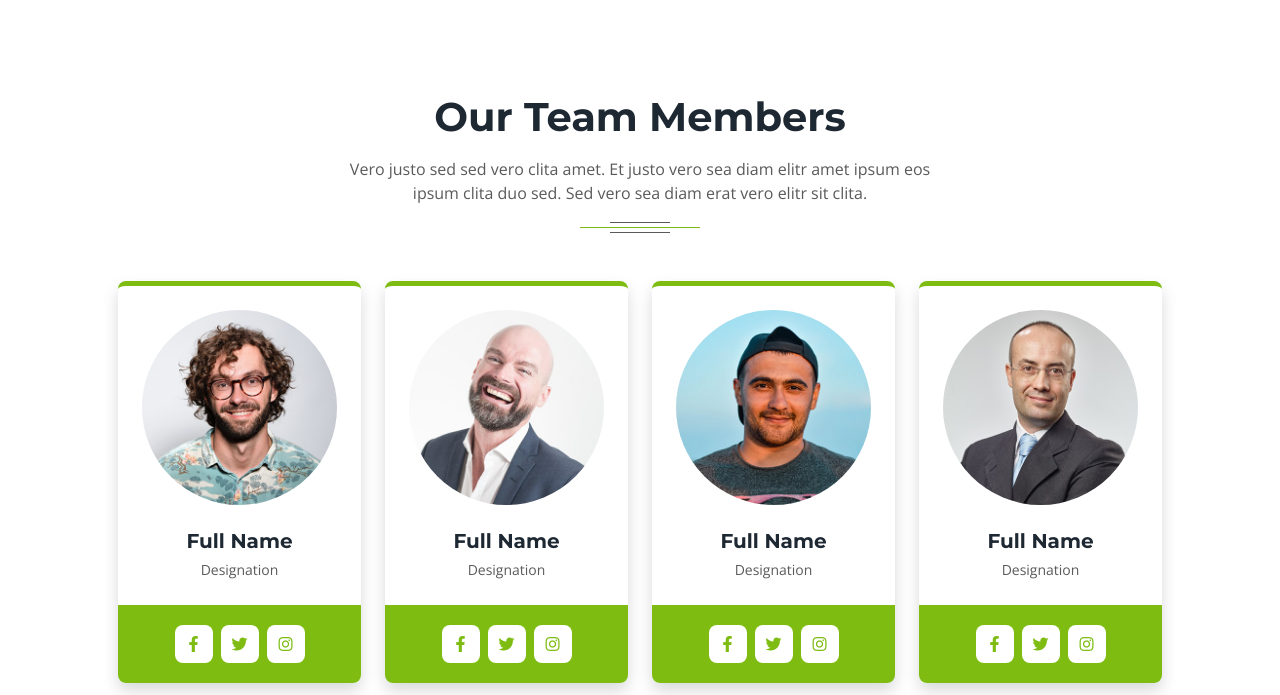
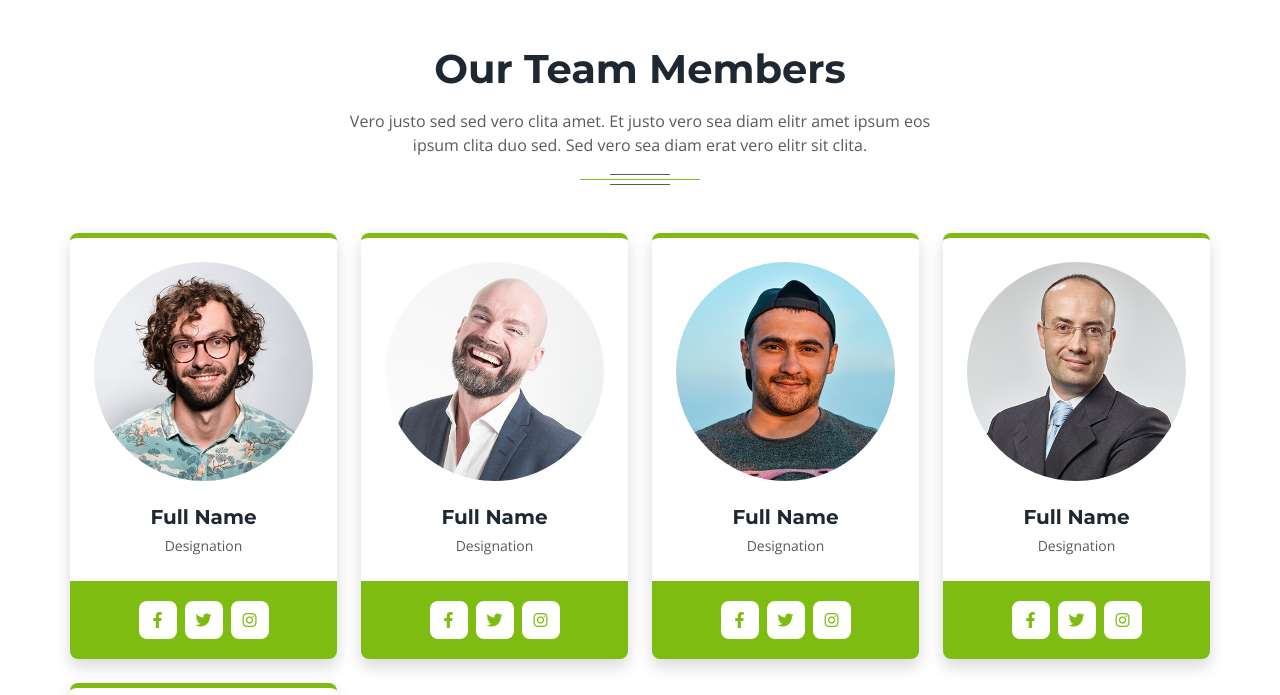
Before and after one commit to SopheaktraMEACH/SV5---WDII---Final, a plain HTML site: page index.html in a window 1280 px wide. Shown: the part 3637-4332 px from the top of the page. Drawn offline with nearby package versions, Linux system fonts and the light colour scheme.

Commit message:
testing commit message formatting# This is a sample commit message.

```diff
--- a/index.html
+++ b/index.html
@@ -427,8 +427,8 @@
 
 
         <!-- Team Start -->
-        <div class="container-xxl py-5">
-            <div class="container px-lg-5">
+        <div class="container-xxl py-0">
+            <div class="container px-lg-0">
                 <div class="section-title position-relative text-center mx-auto mb-5 pb-4 wow fadeInUp" data-wow-delay="0.1s" style="max-width: 600px;">
                     <h1 class="mb-3">Our Team Members</h1>
                     <p class="mb-1">Vero justo sed sed vero clita amet. Et justo vero sea diam elitr amet ipsum eos
@@ -467,6 +467,20 @@
                         <div class="team-item border-top border-5 border-primary rounded shadow overflow-hidden">
                             <div class="text-center p-4">
                                 <img class="img-fluid rounded-circle mb-4" src="img/team-3.jpg" alt="">
+                                <h5 class="fw-bold mb-1">Full Name</h5>
+                                <small>Designation</small>
+                            </div>
+                            <div class="d-flex justify-content-center bg-primary p-3">
+                                <a class="btn btn-square text-primary bg-white m-1" href=""><i class="fab fa-facebook-f"></i></a>
+                                <a class="btn btn-square text-primary bg-white m-1" href=""><i class="fab fa-twitter"></i></a>
+                                <a class="btn btn-square text-primary bg-white m-1" href=""><i class="fab fa-instagram"></i></a>
+                            </div>
+                        </div>
+                    </div>
+                    <div class="col-lg-3 col-md-6 wow fadeInUp" data-wow-delay="0.7s">
+                        <div class="team-item border-top border-5 border-primary rounded shadow overflow-hidden">
+                            <div class="text-center p-4">
+                                <img class="img-fluid rounded-circle mb-4" src="img/team-4.jpg" alt="">
                                 <h5 class="fw-bold mb-1">Full Name</h5>
                                 <small>Designation</small>
                             </div>
```
